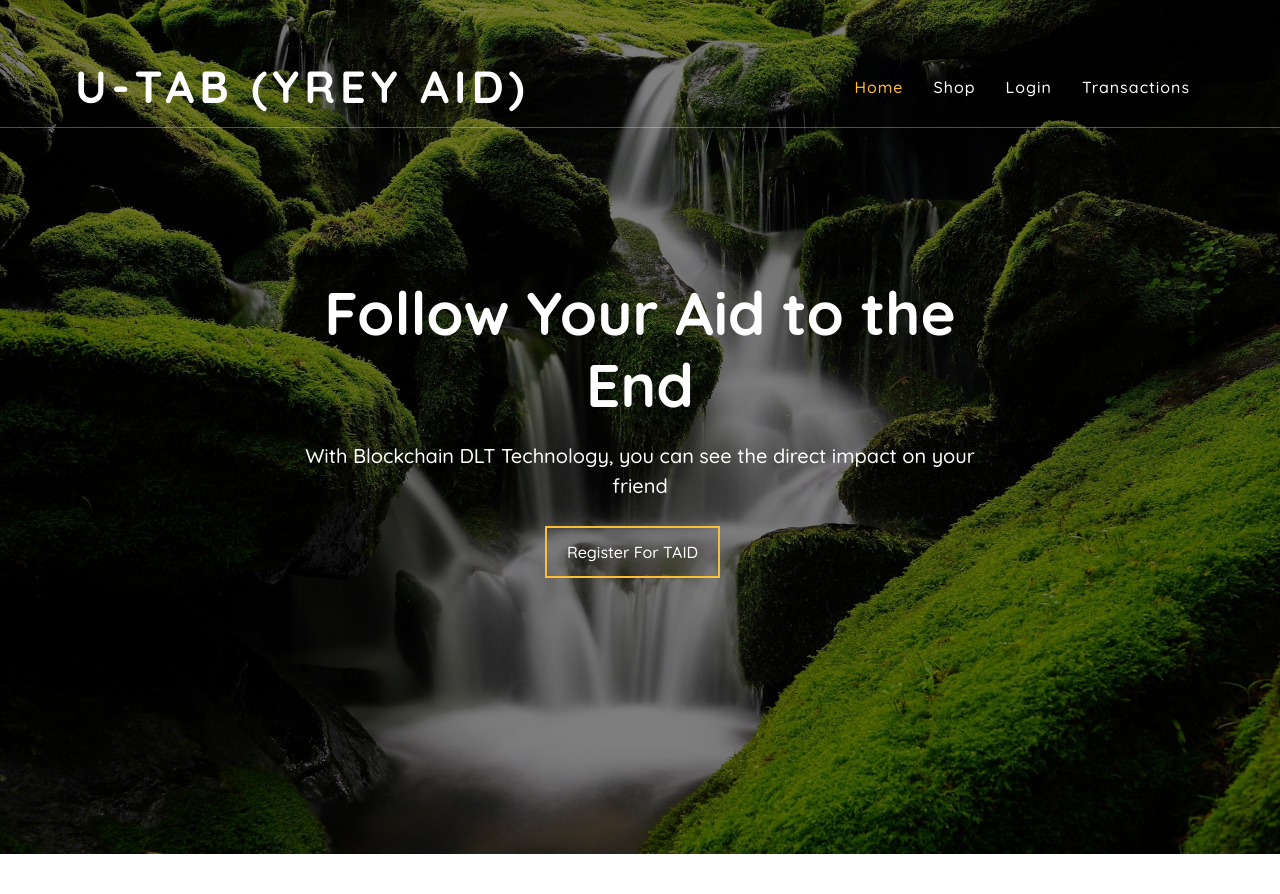
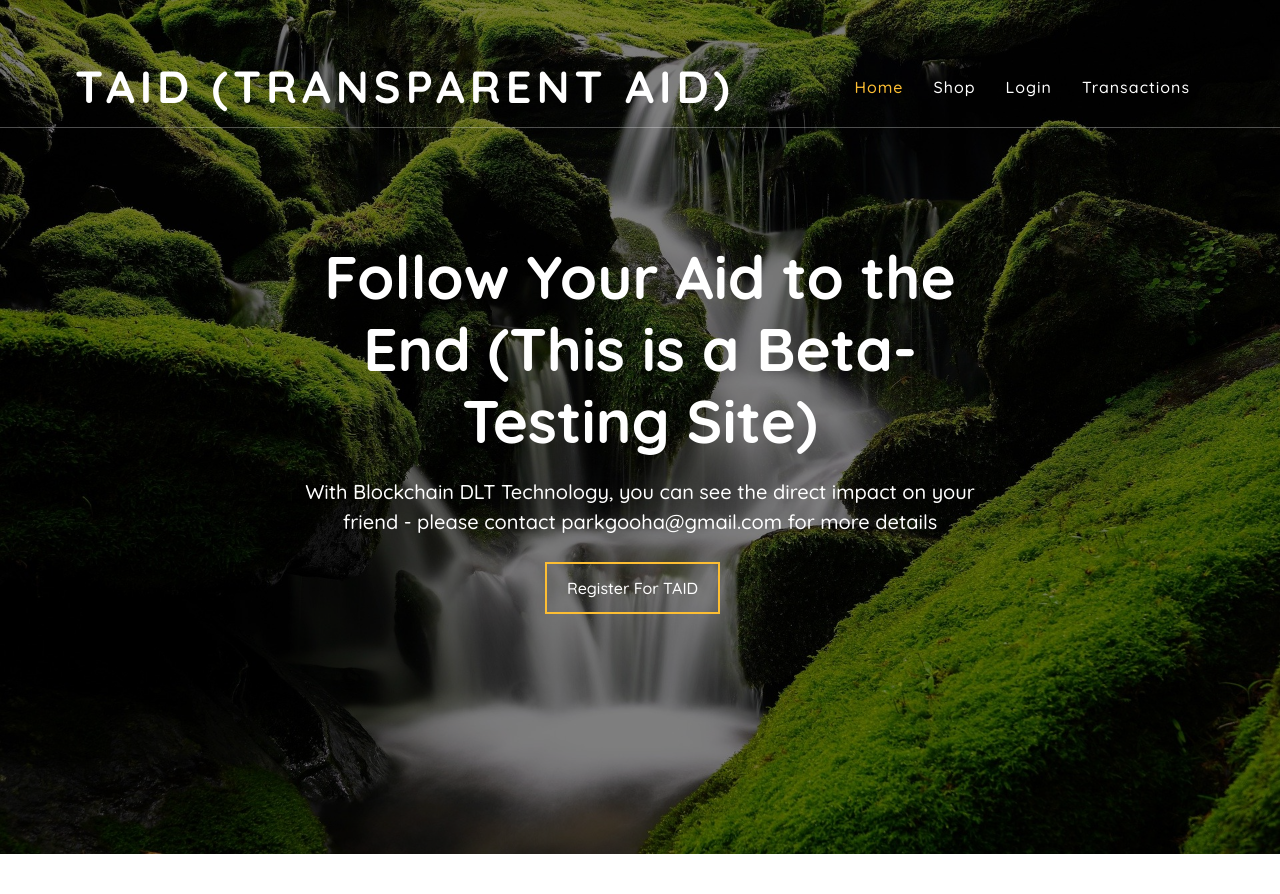
Before and after one commit to gpark2023/taid, a Flask app: page / in a window 1280 px wide. Shown: the top 894 px of the page. Run offline with Flask 2, Linux system fonts and the light colour scheme; some libraries are stand-ins or nearby versions.

Commit message:
Add files via upload

```diff
--- a/server/templates/index.html
+++ b/server/templates/index.html
@@ -3,7 +3,7 @@
 
 <head>
     <meta charset="utf-8">
-    <title>U-TAB</title>
+    <title>TAID</title>
     <meta content="width=device-width, initial-scale=1.0" name="viewport">
     <meta content="Free Website Template" name="keywords">
     <meta content="Free Website Template" name="description">
@@ -33,17 +33,17 @@
     <!-- Nav Bar Start -->
     <div class="navbar navbar-expand-lg bg-dark navbar-dark">
         <div class="container-fluid">
-            <a href="index.html" class="navbar-brand">U-TAB (yrey AID)</a>
+            <a href="index.html" class="navbar-brand">TAID (Transparent AID)</a>
             <button type="button" class="navbar-toggler" data-toggle="collapse" data-target="#navbarCollapse">
                 <span class="navbar-toggler-icon"></span>
             </button>
 
             <div class="collapse navbar-collapse justify-content-between" id="navbarCollapse">
                 <div class="navbar-nav ml-auto">
-                    <a href="html/index.html" class="nav-item nav-link active">Home</a>
-                    <a href="html/shop.html" class="nav-item nav-link">Shop</a>
-                    <a href="html/login.html" class="nav-item nav-link">Login</a>
-                    <a href="html/transaction.html" class="nav-item nav-link">Transactions</a>
+                    <a href="index.html" class="nav-item nav-link active">Home</a>
+                    <a href="shop.html" class="nav-item nav-link">Shop</a>
+                    <a href="login.html" class="nav-item nav-link">Login</a>
+                    <a href="transaction.html" class="nav-item nav-link">Transactions</a>
                 </div>
             </div>
         </div>
@@ -61,12 +61,12 @@
                         <img src="img/forest.jpg" alt="Image">
                     </div>
                     <div class="carousel-text">
-                        <h1>Follow Your Aid to the End</h1>
+                        <h1>Follow Your Aid to the End (This is a Beta-Testing Site)</h1>
                         <p>
-                            With Blockchain DLT Technology, you can see the direct impact on your friend
+                            With Blockchain DLT Technology, you can see the direct impact on your friend - please contact parkgooha@gmail.com for more details
                         </p>
                         <div class="carousel-btn">
-                            <a class="btn btn-custom" href="html/register.html">Register For TAID</a>
+                            <a class="btn btn-custom" href="register.html">Register For TAID</a>
 
                         </div>
                     </div>
@@ -82,7 +82,7 @@
         </div>
         <div class="recipient" v-for="(recipient, index) in recipients">
             <img :src="`img/recipient-${recipient.name}.jpg`" :alt="recipient.name">
-            <div class="recipient-name" @click="showDetail(recipient.wallet)">${recipient.name}</div>
+            <div class="recipient-name" @click="showDetail(recipient.wallet)">${ recipient.name }</div>
         </div>
     </div>
 
@@ -111,11 +111,13 @@
     <!-- Contact Javascript File -->
     <script src="../mail/jqBootstrapValidation.min.js"></script>
     <script src="../mail/contact.js"></script>
-
     <!-- Template Javascript -->
     <script src="../js/main.js"></script>
     <script src="../js/app.js"></script>
     <script src="../js/index.js"></script>
+    <!--
+    <script src="{{url_for('static', filename='js/index.js')}}"></script>
+    -->
 </body>
 
 </html>
```
